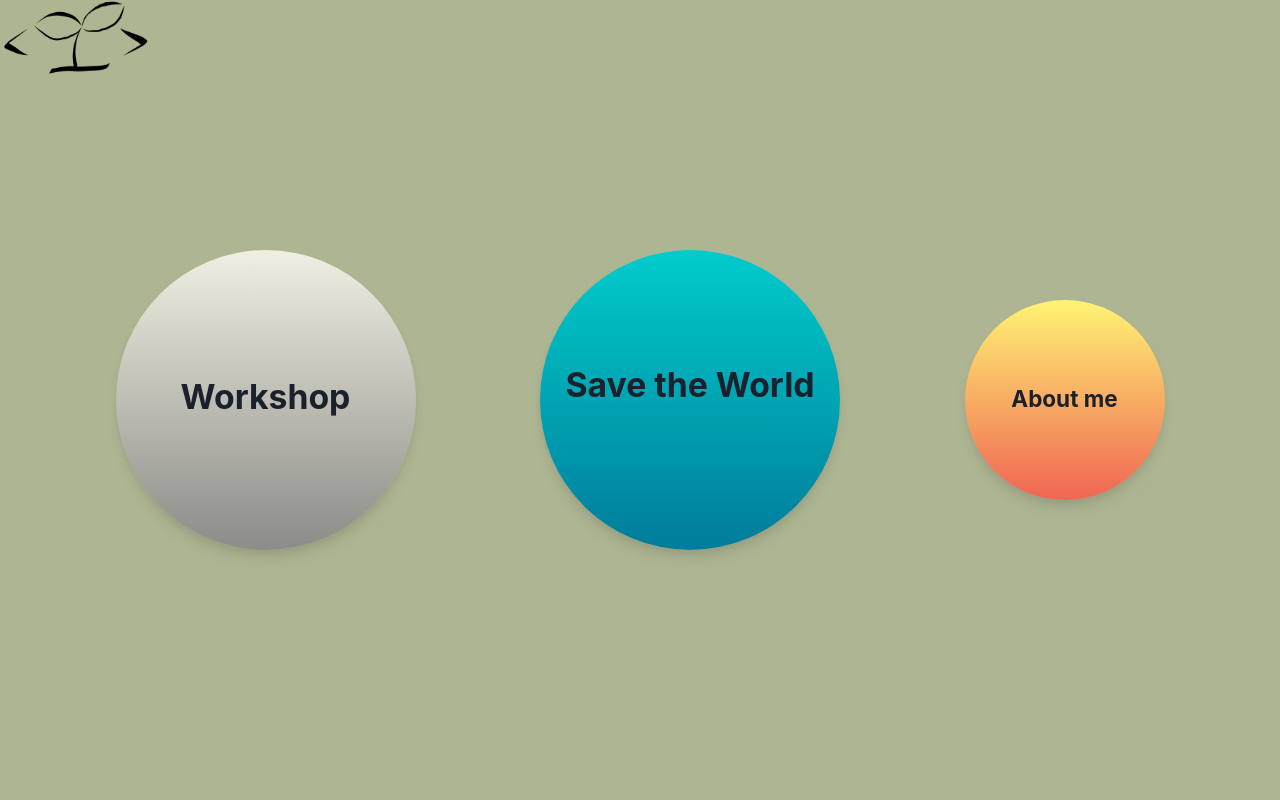
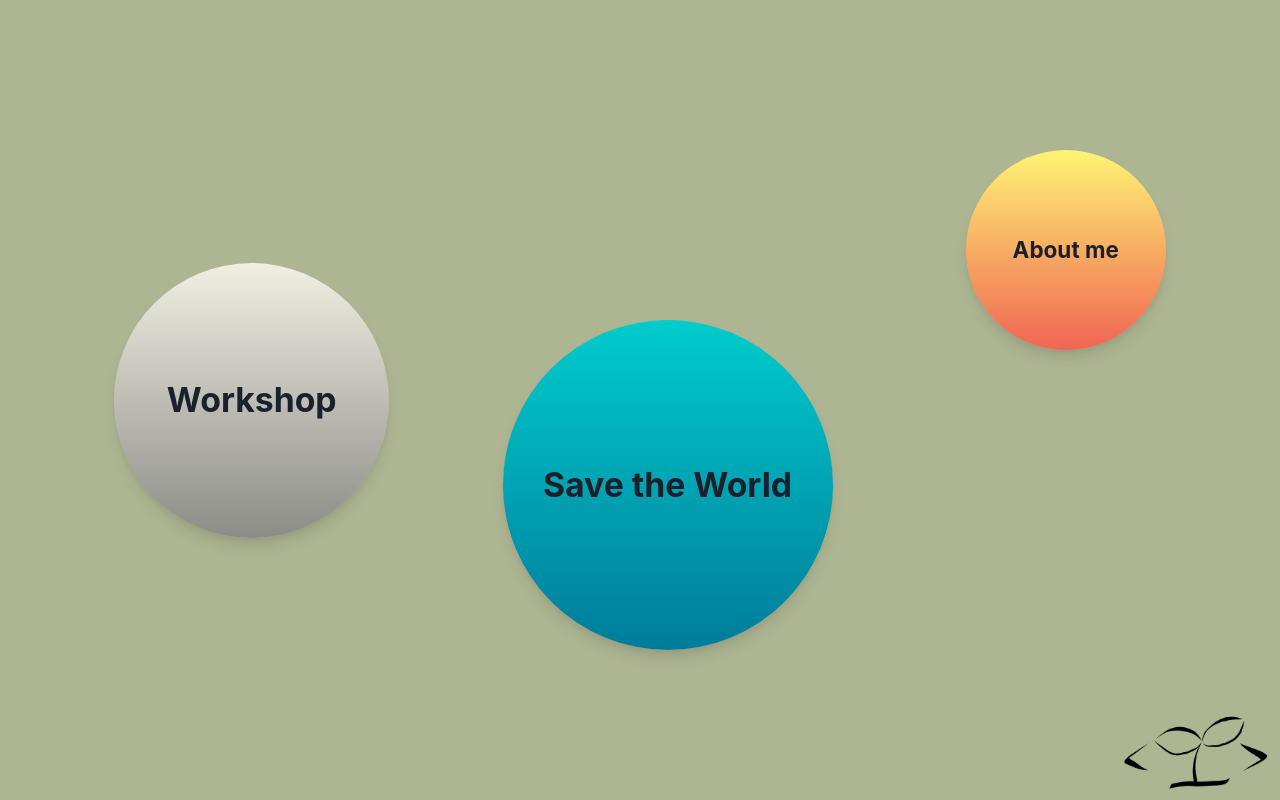
Before and after one commit to chriszhang08/personal-website, a Next.js app: page / in a window 1280 px wide. Built offline with nearby package versions, Linux system fonts and the light colour scheme.

Commit message:
layout and motion update

```diff
--- a/components/spotify-playlist/modal.js
+++ b/components/spotify-playlist/modal.js
@@ -25,7 +25,7 @@ const modal = {
 
 const Modal = ({ showModal, setShowModal }) => {
   return (
-    <AnimatePresence exitBeforeEnter>
+    <AnimatePresence mode='wait'>
       {showModal && (
         <motion.div
           style={{
--- a/pages/_app.js
+++ b/pages/_app.js
@@ -15,22 +15,11 @@ const customTheme = {
   },
 };
 
-const MotionImage = motion(Image);
 
 export default function App({ Component, pageProps }) {
   return (
     <ChakraProvider theme={theme}>
       <Flex direction={"column"} bgColor={colors.sageL} flexFlow="column">
-        { /* LOGO */}
-        <a href="/gallery">
-          <MotionImage
-              src="/logo.PNG"
-              height={75}
-              width={150}
-              position="absolute"
-              whileTap={{ scale: 0.8 }}
-          />
-        </a>
         {/* fix link css */}
         <Component
           {...pageProps}
--- a/pages/index.js
+++ b/pages/index.js
@@ -1,26 +1,19 @@
 import utilStyles from "../styles/utils.module.css";
 import {
-  ChakraProvider,
   Text,
-  Box,
   Stack,
-  Heading,
-  Flex,
-  Link,
-  Tooltip,
-  Button,
+  Flex, Image,
 } from "@chakra-ui/react";
-import { Fragment, FC, useState } from "react";
+import React, {Fragment, FC, useState} from "react";
 import colors from "../styles/config/colors";
-import { motion, useMotionValue, useTransform, useSpring } from "framer-motion";
+import {motion, useMotionValue, useTransform, useSpring} from "framer-motion";
 import Head from "next/head";
 
 const MotionFlex = motion(Flex);
+const MotionImage = motion(Image);
+
 
 export default function Home() {
-  const [flip, setFlip] = useState(true);
-  const [flip2, setFlip2] = useState(true);
-  const [flip3, setFlip3] = useState(true);
   const x = useMotionValue(100);
 
   return (
@@ -34,6 +27,20 @@ export default function Home() {
         />
       </Head>
       <div>
+        { /* LOGO */}
+        <a href="/gallery">
+          <MotionImage
+            src="/logo.PNG"
+            height={75}
+            width={150}
+            position="absolute"
+            bottom="0"
+            right="0"
+            margin="10px"
+            whileTap={{ scale: 0.8 }}
+            _hover={{ filter: "brightness(0) invert(1)" }}
+          />
+        </a>
         <Stack
           direction={"row"}
           justifyContent="space-evenly"
@@ -41,8 +48,8 @@ export default function Home() {
           height="100vh"
         >
           <MotionFlex
-            width="300px"
-            height="300px"
+            width="275px"
+            height="275px"
             flexDirection="column"
             textAlign="center"
             justifyContent="center"
@@ -64,22 +71,13 @@ export default function Home() {
               stiffness: 80,
             }}
             // TODO: add infinite velocity and bouncing animation
-            onMouseEnter={() => setFlip(false)}
-            onMouseLeave={() => setFlip(true)}
-            _hover={{ color: "#ffffff" }}
-          >
-            <MotionFlex
-              alignSelf="center"
-              position="relative"
-              top="22%"
-              transition={{ duration: 0.7 }}
-              initial={{ rotateY: 0 }}
-              animate={{ rotateY: flip ? 0 : 180 }}
-              sx={{ backfaceVisibility: "hidden" }}
+            // onMouseEnter={() => setFlip(false)}
+            // onMouseLeave={() => setFlip(true)}
+            _hover={{color: "#ffffff"}}
           >
             <Text
               as="a"
-                href="/bio"
+              href="/projects"
               fontSize="3xl"
               fontWeight="bold"
               textAlign="center"
@@ -88,29 +86,8 @@ export default function Home() {
             </Text>
           </MotionFlex>
           <MotionFlex
-              position="relative"
-              top="-5%"
-              transition={{ duration: 0.7 }}
-              initial={{ rotateY: 180 }}
-              animate={{ rotateY: flip ? 180 : 0 }}
-              sx={{ backfaceVisibility: "hidden" }}
-            >
-              <Text
-                as="a"
-                href="/bio"
-                fontSize="sm"
-                fontWeight="bold"
-                textAlign="center"
-              >
-                Creativity is an integral part of innovation, and it is the
-                foundation of my passions and work interests. Learn more about
-                my creative self here.
-              </Text>
-            </MotionFlex>
-          </MotionFlex>
-          <MotionFlex
-            width="300px"
-            height="300px"
+            width="330px"
+            height="330px"
             flexDirection="column"
             textAlign="center"
             justifyContent="center"
@@ -118,7 +95,7 @@ export default function Home() {
             padding="5"
             boxShadow="lg"
             drag
-            dragConstraints={{ left: -600, right: 600, top: -100, bottom: 100 }}
+            dragConstraints={{left: -600, right: 600, top: -100, bottom: 100}}
             bgGradient="linear(to-b, #00cccc, #007c9b)"
             transition={{
               duration: 0.7,
@@ -126,18 +103,12 @@ export default function Home() {
               damping: 20,
               stiffness: 80,
             }}
-            onMouseEnter={() => setFlip2(false)}
-            onMouseLeave={() => setFlip2(true)}
-            _hover={{ color: "#ffffff" }}
-          >
-            <MotionFlex
-              alignSelf="center"
             position="relative"
-              top="22%"
-              transition={{ duration: 0.7 }}
-              initial={{ rotateY: 0 }}
-              animate={{ rotateY: flip2 ? 0 : 180 }}
-              sx={{ backfaceVisibility: "hidden" }}
+            top="85px"
+            right="10px"
+            // onMouseEnter={() => setFlip2(false)}
+            // onMouseLeave={() => setFlip2(true)}
+            _hover={{color: "#ffffff"}}
           >
             <Text
               as="a"
@@ -148,27 +119,6 @@ export default function Home() {
             >
               Save the World
             </Text>
-            </MotionFlex>
-            <MotionFlex
-              position="relative"
-              top="-5%"
-              transition={{ duration: 0.7 }}
-              initial={{ rotateY: 180 }}
-              animate={{ rotateY: flip2 ? 180 : 0 }}
-              sx={{ backfaceVisibility: "hidden" }}
-            >
-              <Text
-                as="a"
-                href="/save-the-world"
-                fontSize="sm"
-                fontWeight="bold"
-                textAlign="center"
-              >
-                Empathy is the heart of my character. My sole purpose in life is
-                to help others, and inevitably, this planet. Learn more about
-                the climate crisis here.
-              </Text>
-            </MotionFlex>
           </MotionFlex>
           <MotionFlex
             width="200px"
@@ -184,8 +134,8 @@ export default function Home() {
             dragConstraints={{
               left: -1000,
               right: 100,
-              top: -100,
-              bottom: 100,
+              top: -200,
+              bottom: 200,
             }}
             transition={{
               duration: 0.7,
@@ -193,22 +143,15 @@ export default function Home() {
               damping: 20,
               stiffness: 80,
             }}
-            onMouseEnter={() => setFlip3(false)}
-            onMouseLeave={() => setFlip3(true)}
-            _hover={{ color: "#ffffff" }}
-          >
-            <MotionFlex
-              alignSelf="center"
             position="relative"
-              top="60%"
-              transition={{ duration: 0.7 }}
-              initial={{ rotateY: 0 }}
-              animate={{ rotateY: flip3 ? 0 : 180 }}
-              sx={{ backfaceVisibility: "hidden" }}
+            top="-150px"
+            // onMouseEnter={() => setFlip3(false)}
+            // onMouseLeave={() => setFlip3(true)}
+            _hover={{color: "#ffffff"}}
           >
             <Text
               as="a"
-                href="/projects"
+              href="/bio"
               fontSize="xl"
               fontWeight="bold"
               textAlign="center"
@@ -216,27 +159,6 @@ export default function Home() {
               About me
             </Text>
           </MotionFlex>
-            <MotionFlex
-              position="relative"
-              top="-5%"
-              transition={{ duration: 0.7 }}
-              initial={{ rotateY: 180 }}
-              animate={{ rotateY: flip3 ? 180 : 0 }}
-              sx={{ backfaceVisibility: "hidden" }}
-            >
-              <Text
-                as="a"
-                href="/projects"
-                fontSize="sm"
-                fontWeight="bold"
-                textAlign="center"
-              >
-                Persistence is the cornerstone of my work ethic. This translates
-                notably into my personal passion projects. Learn more about
-                these projects here.
-              </Text>
-            </MotionFlex>
-          </MotionFlex>
         </Stack>
       </div>
     </>
--- a/pages/save-the-world.js
+++ b/pages/save-the-world.js
@@ -9,7 +9,7 @@ import {
   IconButton,
 } from "@chakra-ui/react";
 import { Fragment, useState } from "react";
-import { motion, AnimatePresence, AnimateSharedLayout } from "framer-motion";
+import { motion, AnimatePresence } from "framer-motion";
 import colors from "../styles/config/colors";
 import { AiOutlineDown } from "react-icons/ai";
 import Head from "next/head";
@@ -157,7 +157,6 @@ export default function SaveTheWorld() {
             <Heading>
               Here are things you can do to help save the world.
             </Heading>
-            <AnimateSharedLayout>
               <MotionList
                 layout
                 onClick={toggleOpen1}
@@ -334,7 +333,6 @@ export default function SaveTheWorld() {
                   The Ocean Cleanup
                 </Link>
               </MotionText>
-            </AnimateSharedLayout>
           </Stack>
         </Flex>
       </Fragment>
```
Lines whose indentation alone changed are shown as unchanged.
